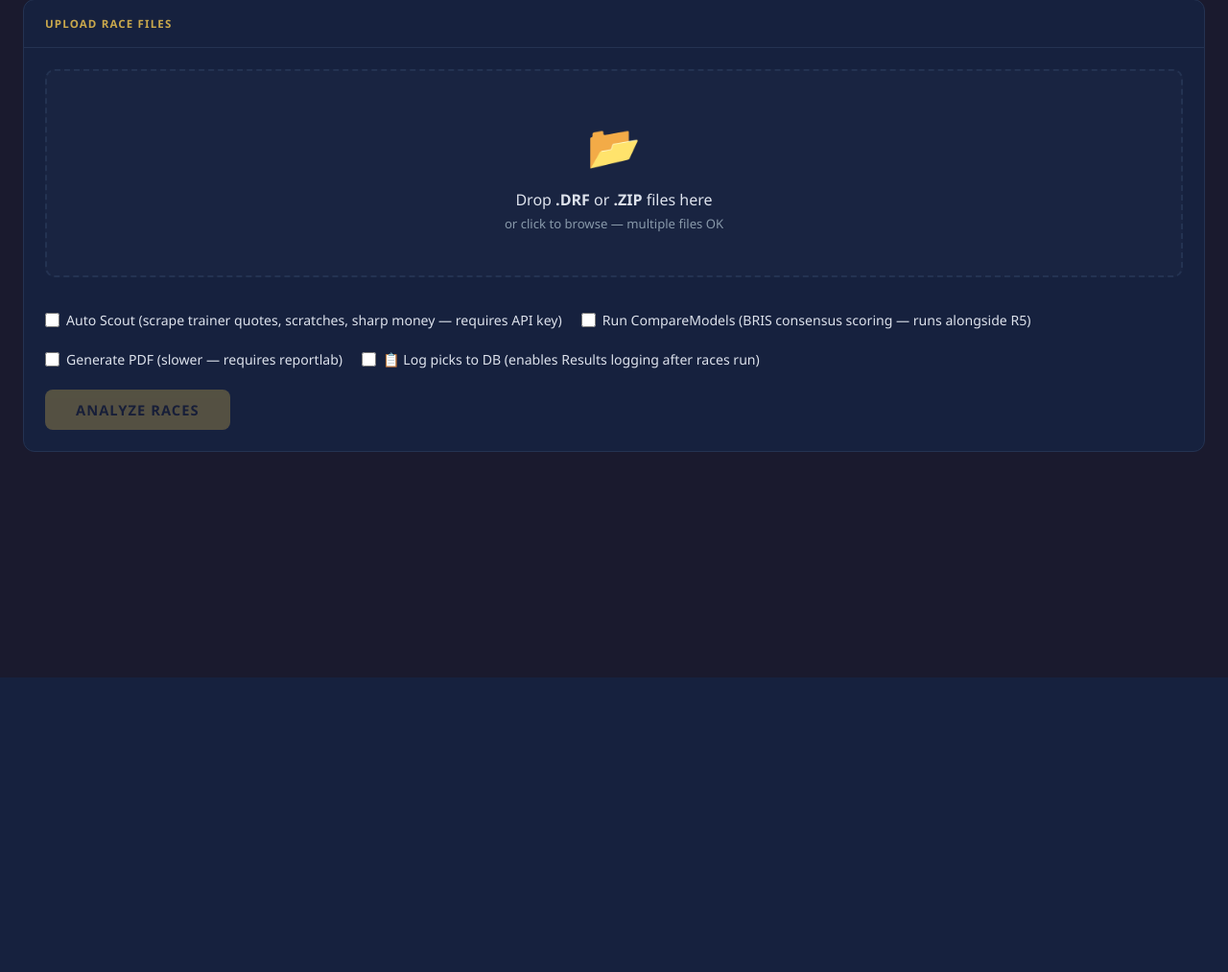
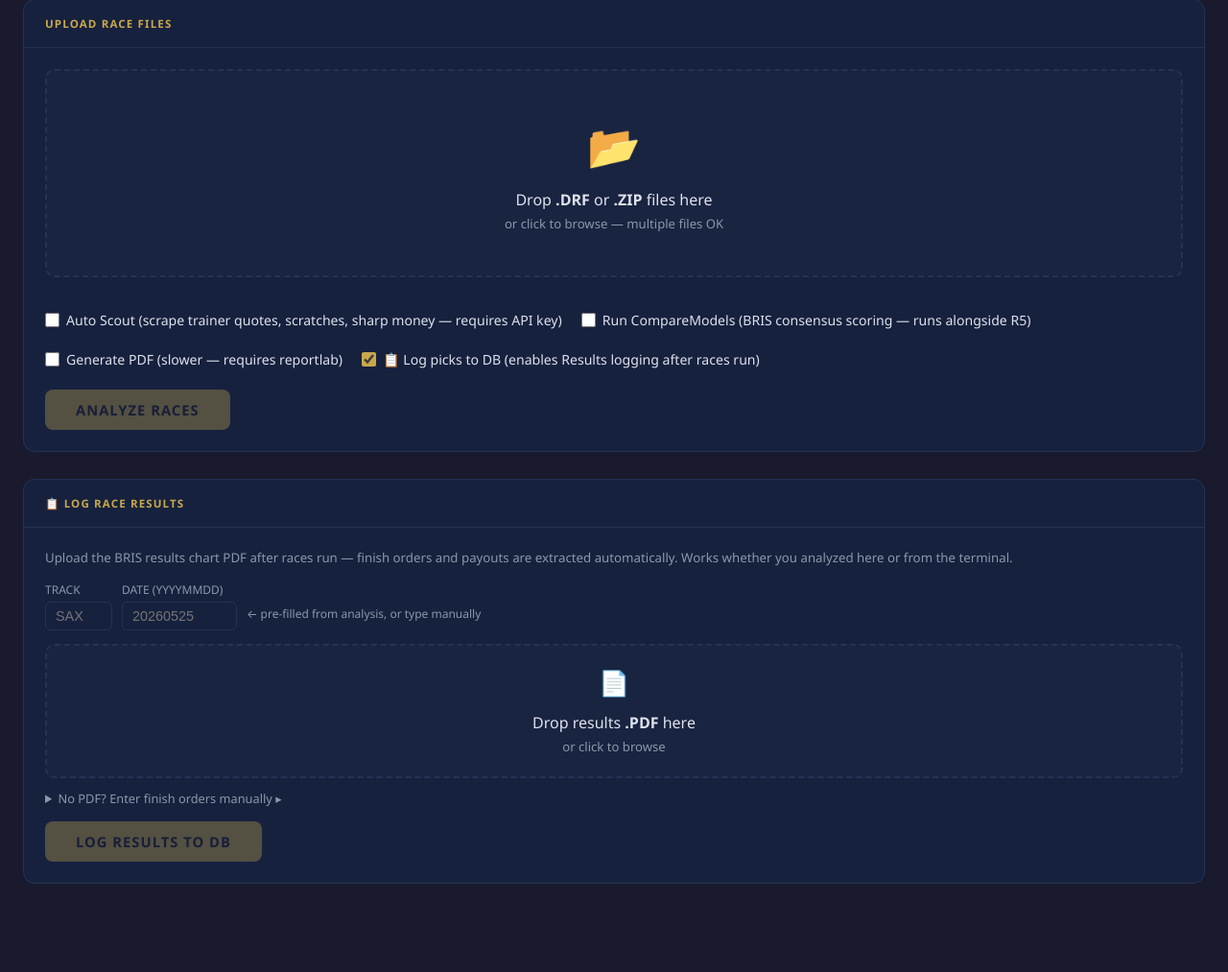
Before and after one commit to hadlian/HorseRacing, a Flask app: page / in a window 1280 px wide. Shown: the part 94-1107 px from the top of the page at 96% size. Before the commit the page ends 800 px from the top, so only its background shows below. Run offline with Flask 3, Linux system fonts and the light colour scheme.

Commit message:
fix: harden pipeline UX — default Log to DB on, fix workflow split
- logDbOpt checkbox now defaults to checked so picks always log unless
  explicitly unchecked (fixes race-day time-pressure miss)
- Results Logger card is now always visible (not just post-analysis)
  with editable Track/Date fields — pre-filled from analysis when
  available, but fully typeable for terminal-analyzed cards
- updateLogBtn() wired to track/date inputs so button enables as soon
  as valid target + PDF/manual data is present
- Warning banner for "picks not logged" is now red/prominent and
  clarifies terminal-vs-webapp split correctly (r5_card.py users can
  proceed — only webapp-without-checkbox users need to re-run)

Co-Authored-By: Claude Sonnet 4.6 <noreply@anthropic.com>

```diff
--- a/webapp/templates/index.html
+++ b/webapp/templates/index.html
@@ -931,7 +931,7 @@
           Generate PDF (slower — requires reportlab)
         </label>
         <label class="check-label">
-          <input type="checkbox" id="logDbOpt">
+          <input type="checkbox" id="logDbOpt" checked>
           📋 Log picks to DB (enables Results logging after races run)
         </label>
       </div>
@@ -997,17 +997,36 @@
 
   </div>
 
-  <!-- ── Results Logger ───────────────────────────────────────────────── -->
-  <div class="card hidden" id="resultsLogCard" style="margin-top:18px">
+  <!-- ── Results Logger (always visible) ─────────────────────────────── -->
+  <div class="card" id="resultsLogCard" style="margin-top:18px">
     <div class="card-head">
       <span class="card-title">📋 Log Race Results</span>
-      <span style="font-size:0.75rem;color:var(--muted);margin-left:8px" id="resultsLogSub"></span>
     </div>
     <div class="card-body">
-      <p style="font-size:0.83rem;color:var(--muted);margin:0 0 12px">
-        Upload the BRIS results chart PDF — finish orders and payouts are extracted automatically.
-        Both R5 and CompareModels DBs are updated in one step.
+      <p style="font-size:0.83rem;color:var(--muted);margin:0 0 14px">
+        Upload the BRIS results chart PDF after races run — finish orders and payouts are
+        extracted automatically. Works whether you analyzed here or from the terminal.
       </p>
+
+      <!-- Track / Date row — always editable, pre-filled from analysis if available -->
+      <div style="display:flex;gap:10px;align-items:center;margin-bottom:14px;flex-wrap:wrap">
+        <div>
+          <label style="font-size:0.75rem;color:var(--muted);display:block;margin-bottom:3px">TRACK</label>
+          <input type="text" id="resTrack" maxlength="4" placeholder="SAX"
+                 style="width:70px;background:var(--card-bg);border:1px solid var(--border);
+                        border-radius:6px;padding:6px 10px;color:var(--text);
+                        font-size:0.9rem;text-transform:uppercase">
+        </div>
+        <div>
+          <label style="font-size:0.75rem;color:var(--muted);display:block;margin-bottom:3px">DATE (YYYYMMDD)</label>
+          <input type="text" id="resDate" maxlength="8" placeholder="20260525"
+                 style="width:120px;background:var(--card-bg);border:1px solid var(--border);
+                        border-radius:6px;padding:6px 10px;color:var(--text);font-size:0.9rem">
+        </div>
+        <div style="font-size:0.75rem;color:var(--muted);padding-top:18px">
+          ← pre-filled from analysis, or type manually
+        </div>
+      </div>
 
       <div class="drop-zone" id="resultDropZone" tabindex="0" role="button"
            aria-label="Drop results PDF here" style="padding:20px;min-height:80px">
@@ -2170,13 +2189,23 @@ function _renderTrackSplit(rows) {
 /* ── Results Logger ─────────────────────────────────────────────────────── */
 
 const resultsLogCard  = document.getElementById('resultsLogCard');
-const resultsLogSub   = document.getElementById('resultsLogSub');
 const resultDropZone  = document.getElementById('resultDropZone');
 const resultFileInput = document.getElementById('resultFileInput');
 const resultFileName  = document.getElementById('resultFileName');
 const logResultsBtn   = document.getElementById('logResultsBtn');
 const resultsLogOut   = document.getElementById('resultsLogOutput');
 const manualGrid      = document.getElementById('manualResultsGrid');
+const resTrackInput   = document.getElementById('resTrack');
+const resDateInput    = document.getElementById('resDate');
+
+// Enable Log button whenever track+date are filled AND (PDF or manual entry present)
+function updateLogBtn() {
+  const hasTarget = resTrackInput.value.trim().length >= 2 && resDateInput.value.trim().length === 8;
+  const hasData   = !!resultFile || Array.from(document.querySelectorAll('[id^="man_"]')).some(el => el.value.trim());
+  logResultsBtn.disabled = !(hasTarget && (hasData || !!resultFile));
+}
+resTrackInput.addEventListener('input', updateLogBtn);
+resDateInput.addEventListener('input',  updateLogBtn);
 
 // Wire up result drop zone
 resultDropZone.addEventListener('click', () => resultFileInput.click());
@@ -2195,15 +2224,15 @@ resultFileInput.addEventListener('change', () => {
 function updateResultFile() {
   if (!resultFile) return;
   resultFileName.textContent = `📄 ${resultFile.name}`;
-  logResultsBtn.disabled = false;
+  updateLogBtn();
 }
 
 function setupResultsLogger() {
-  // Always show logger card after analysis — picks need to be in DB first
-  show(resultsLogCard);
-  resultsLogSub.textContent = `${currentTrack} ${currentDate}`;
-
-  // Build manual entry rows for each race
+  // Pre-fill track/date from the just-analyzed DRF (user can still edit)
+  if (currentTrack) resTrackInput.value = currentTrack;
+  if (currentDate)  resDateInput.value  = currentDate;
+
+  // Build manual entry rows for each parsed race
   manualGrid.innerHTML = '';
   if (races.length) {
     races.forEach((r, i) => {
@@ -2221,33 +2250,40 @@ function setupResultsLogger() {
       `;
       manualGrid.appendChild(row);
     });
-
-    // Enable log button when any manual entry is filled
-    manualGrid.addEventListener('input', () => {
-      const hasEntry = races.some((r, i) => {
-        const rn = r.race_num || (i + 1);
-        const el = document.getElementById(`man_${rn}`);
-        return el && el.value.trim();
-      });
-      logResultsBtn.disabled = !hasEntry && !resultFile;
-    });
+    manualGrid.addEventListener('input', updateLogBtn);
   }
 
+  // Warn (prominently) if picks weren't logged this session
   if (!loggedToDB) {
-    resultsLogOut.innerHTML = '<span style="color:var(--gold)">⚠️ Picks were not logged to DB during analysis. ' +
-      'Re-run with "Log picks to DB" checked first — otherwise results cannot be matched to picks.</span>';
+    resultsLogOut.innerHTML =
+      '<div style="background:rgba(231,76,60,.15);border:1px solid rgba(231,76,60,.4);' +
+      'border-radius:6px;padding:10px 12px;color:#e74c3c">' +
+      '⚠️ <strong>Picks not logged this session.</strong> If you ran analysis from the terminal ' +
+      '(r5_card.py), picks are already in the DB — proceed normally. ' +
+      'If you ran the webapp without "Log picks to DB" checked, re-run with it checked first.' +
+      '</div>';
     show(resultsLogOut);
   }
+
+  updateLogBtn();
 }
 
 logResultsBtn.addEventListener('click', async () => {
+  const trackVal = resTrackInput.value.trim().toUpperCase();
+  const dateVal  = resDateInput.value.trim();
+  if (!trackVal || dateVal.length !== 8) {
+    resultsLogOut.innerHTML = '<span style="color:var(--red)">❌ Enter a valid Track and Date (YYYYMMDD) first.</span>';
+    show(resultsLogOut);
+    return;
+  }
+
   logResultsBtn.disabled = true;
   resultsLogOut.innerHTML = '⏳ Logging results…';
   show(resultsLogOut);
 
   const fd = new FormData();
-  fd.append('track', currentTrack);
-  fd.append('date',  currentDate);
+  fd.append('track', trackVal);
+  fd.append('date',  dateVal);
 
   if (resultFile) {
     fd.append('pdf', resultFile);
```
